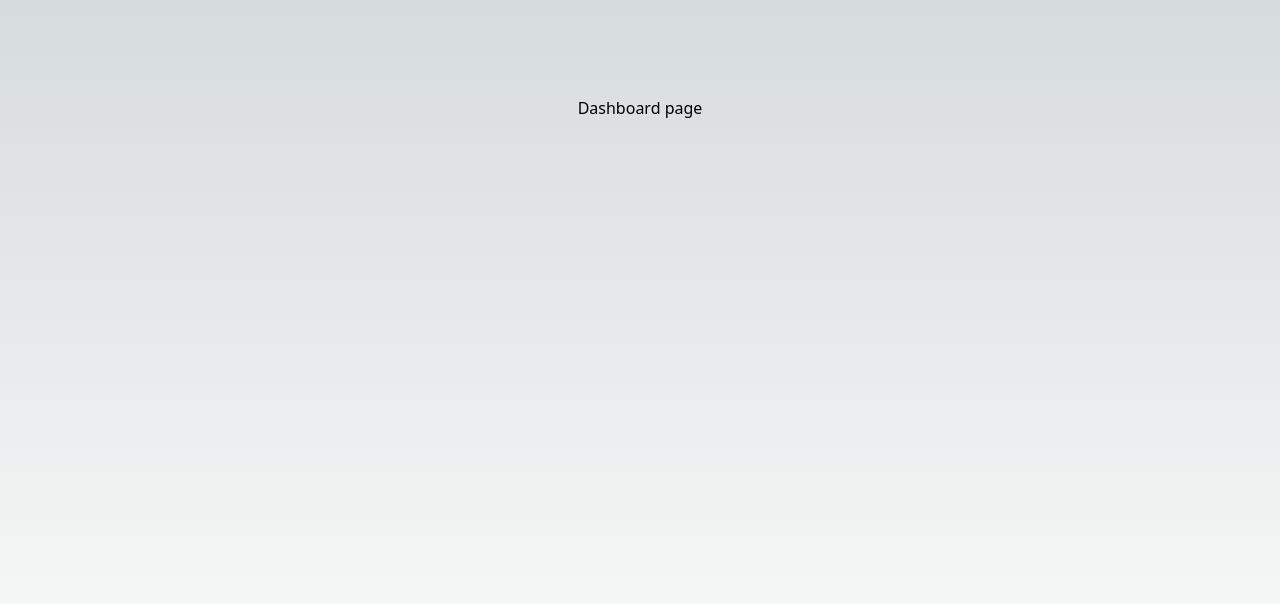
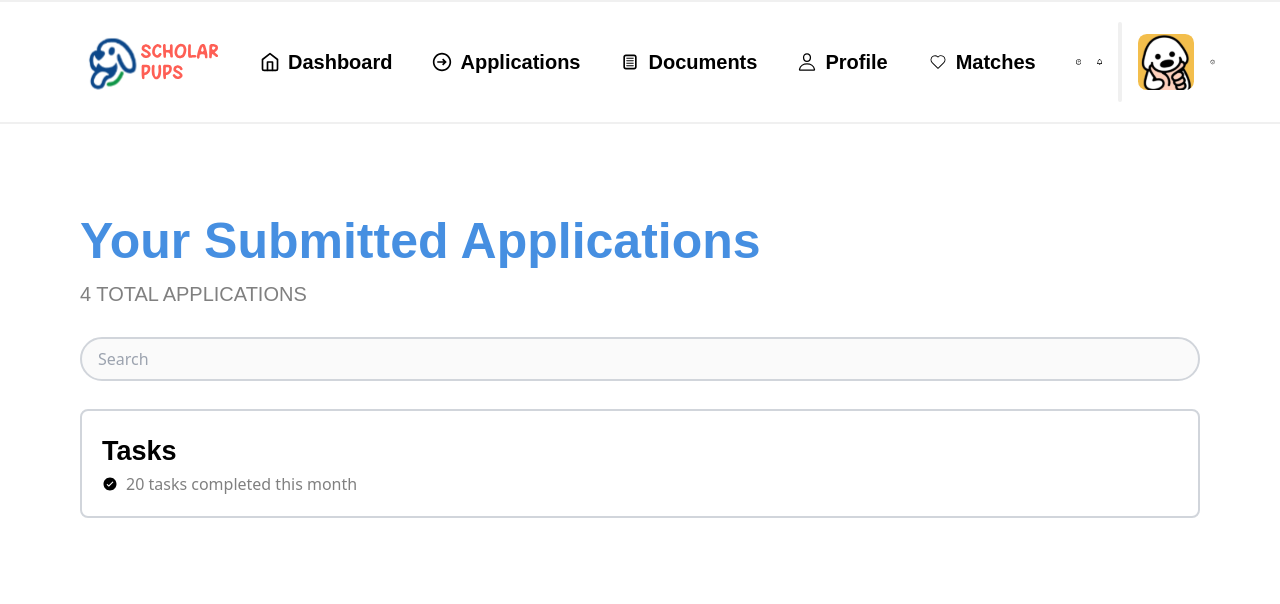
Before and after one commit to connor-leung/scholar-pups, a Next.js app in the folder client/website/: page /applications in a window 1280 px wide. Shown: the top 604 px of the page. Built offline with nearby package versions, Linux system fonts and the light colour scheme; a web font is replaced by a local one.

Commit message:
fixed it🔥

```diff
--- a/client/website/app/applications/page.tsx
+++ b/client/website/app/applications/page.tsx
@@ -1,12 +1,35 @@
-import Image from "next/image";
-'use client';
-import { useUser } from '@auth0/nextjs-auth0/client';
-import Link from 'next/link';
+import Navbar from "../components/Navbar";
+import { IoIosCheckmarkCircle } from "react-icons/io";
 
 export default function Dashboard() {
   return (
-    <main className="flex min-h-screen flex-col items-center justify-between p-24">
-      <h1>Dashboard page</h1>
+    <main className="bg-white min-h-screen">
+      <Navbar />
+
+      <div className="flex flex-col p-20">
+        <h1 className="text-[#468FE1] text-[50px] font-bold font-spaceGrotesk">Your Submitted Applications</h1>
+        <h1 className="text-[#808080] text-[20px] font-spaceGrotesk">4 TOTAL APPLICATIONS</h1>
+
+        <div className="flex items-center py-7">
+            <input
+              type="text"
+              placeholder="Search"
+              className="w-full px-4 py-2 border-2 border-gray-300 rounded-full text-gray-700 focus:outline-none focus:ring-2 focus:ring-[#468FE1] focus:border-transparent"
+              disabled
+            />
+        </div>
+
+        <div className="flex flex-col justify-between bg-white border-gray-300 border-2 rounded-lg p-5">
+          <h1 className="text-black text-[27px] font-bold font-spaceGrotesk">Tasks</h1>
+          <div className="flex items-center space-x-2">
+            <IoIosCheckmarkCircle className="text-black" />
+            <h1 className="text-[#808080]">20 tasks completed this month</h1>
+          </div>
+        </div>
+
+
+      </div>
     </main>
+
   );
 }
--- a/client/website/app/components/Navbar.tsx
+++ b/client/website/app/components/Navbar.tsx
@@ -8,8 +8,6 @@ import { CiHeart } from "react-icons/ci";
 import { FaRegCircleQuestion } from "react-icons/fa6";
 import { FaRegBell } from "react-icons/fa";
 import { IoIosArrowDropdown } from "react-icons/io";
-import { useRouter } from 'next/router';
-
 
 const Navbar = () => {
   return (
--- a/client/website/app/page.tsx
+++ b/client/website/app/page.tsx
@@ -2,18 +2,33 @@ import Image from "next/image";
 'use client';
 import { useUser } from '@auth0/nextjs-auth0/client';
 import Navbar from '../app/components/Navbar';
+import IntroBox from "./components/intro-box";
+import Recent from "./components/recent";
+import Saved from "./components/saved";
+import TopMatches from "./components/top-matches";
 import Link from 'next/link';
 import React from "react";
 
 export default function Home() {
   return (
-    <>
-    <Navbar />
-    <main className="flex min-h-screen flex-col items-center justify-between p-24">
-      <a href="/api/auth/login">Login</a>
-      <a href="/api/auth/logout">Logout</a>
+    <main className="bg-white min-h-screen">
+      <Navbar />
+      <IntroBox />
 
+      <div className="flex flex-row space-x-5 items-start px-20 pt-12">
+        <div className="bg-white rounded-full border-2 border-[#f0f0f0] px-8 py-2 inline-block hover:bg-[#73AAE8] group">
+          <h1 className="text-black font-spaceGrotesk group-hover:text-[#1E5A9E]">View Matches</h1>
+        </div>
+          <div className="bg-white rounded-full border-2 border-[#f0f0f0] px-8 py-2 inline-block hover:bg-[#73AAE8] group">
+            <h1 className="text-black font-spaceGrotesk group-hover:text-[#1E5A9E]">Change Preferences</h1>
+          </div>
+        </div>
+
+
+      <TopMatches />
+      <Saved />
+      <Recent />
     </main>
-    </>
+
   );
 }
--- a/client/website/package.json
+++ b/client/website/package.json
@@ -12,7 +12,8 @@
     "@auth0/nextjs-auth0": "^3.5.0",
     "next": "14.2.5",
     "react": "^18",
-    "react-dom": "^18"
+    "react-dom": "^18",
+    "react-icons": "^5.2.1"
   },
   "devDependencies": {
     "@types/node": "^20",
```
Also changed, not shown: 2 other files (tests, documents, lock files or other folders).
